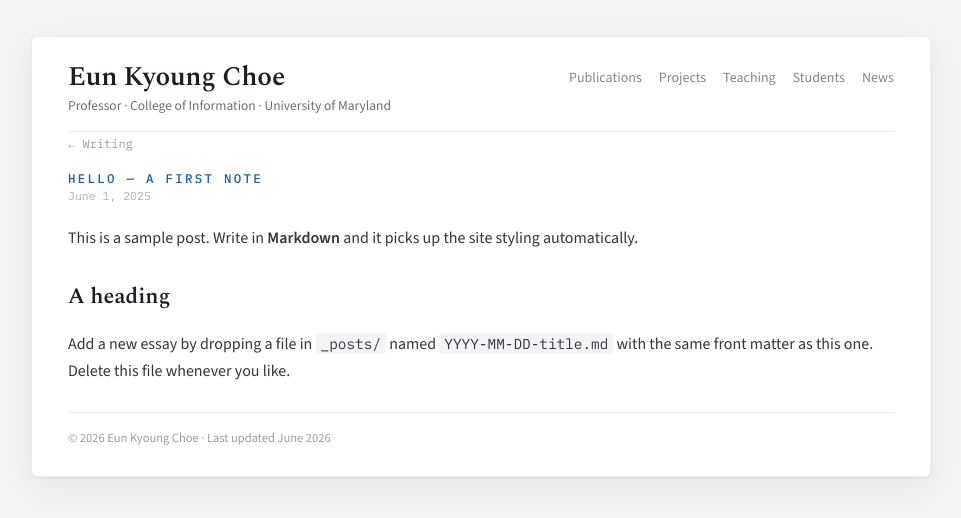
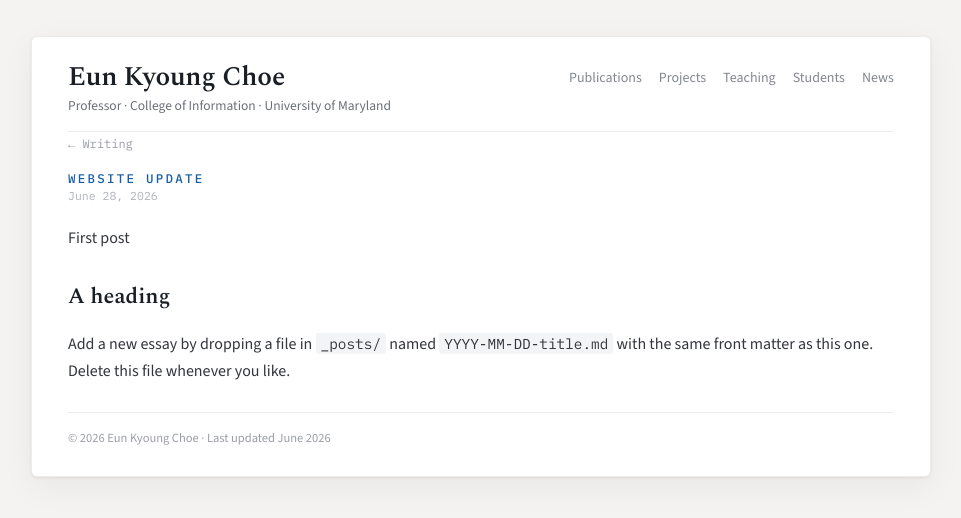
Before and after one commit to ekchoe/ekchoe.github.io, a Jekyll site: the page built from _posts/2025-06-01-hello.md, in a window 1280 px wide. Shown: the top 518 px of the page, without its empty margins (159-1120 px from the left). Built offline with Jekyll 4.4.1, drawn with Linux system fonts in a browser that asks for light colours.

```diff
--- a/_posts/2025-06-01-hello.md
+++ b/_posts/2025-06-01-hello.md
@@ -1,11 +1,10 @@
 ---
 layout: post
-title: "Hello — a first note"
-date: 2025-06-01
+title: "Website update"
+date: 2026-06-28
 ---
 
-This is a sample post. Write in **Markdown** and it picks up the site styling
-automatically.
+First post
 
 ## A heading
 
```
Also changed, not shown: _data/projects.yml (+9 -1 lines), assets/img/projects/timer.png (added), 2 other files.
